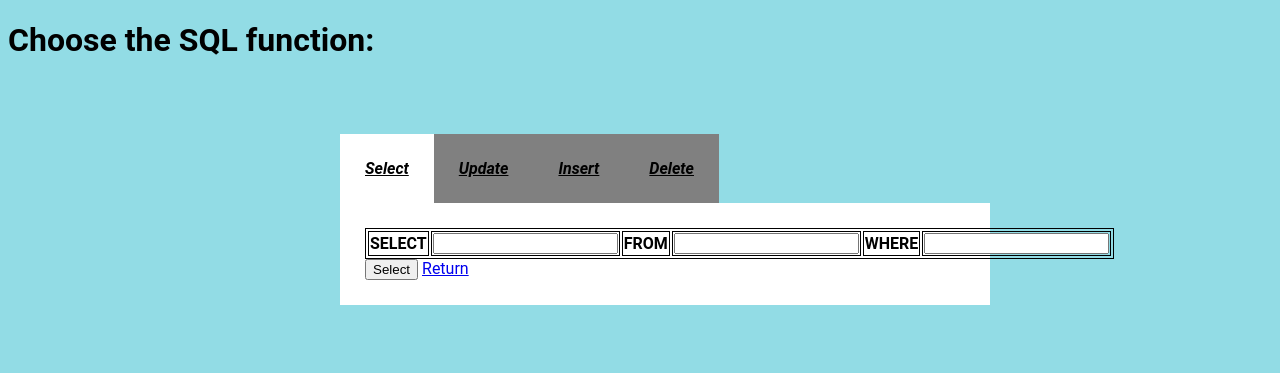
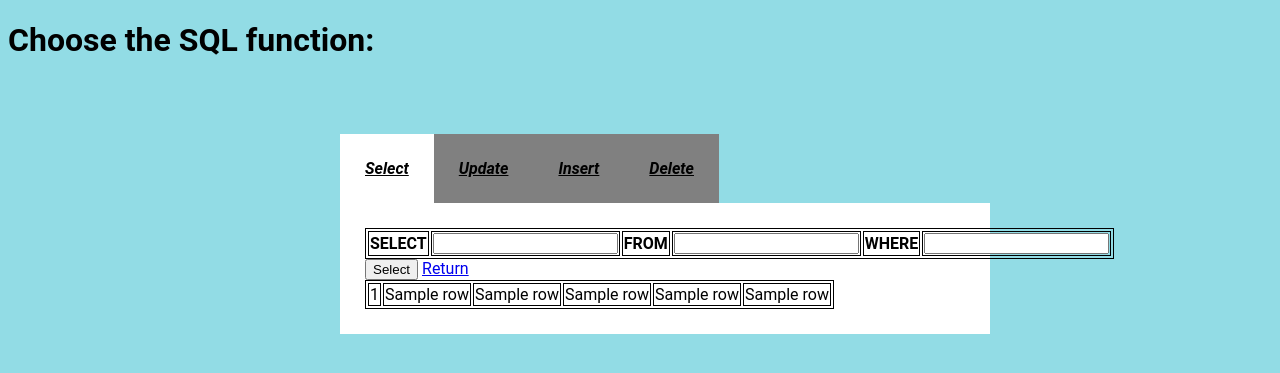
Before and after one commit to Sean02/Destiny_2_Exotic_Armor, a Flask app: template templates/query.html in a window 1280 px wide. Shown: the top 373 px of the page. Run offline with Flask 2, Linux system fonts and the light colour scheme; the template is opened without the code that fills it: most values are stand-ins (such as "Sample title", 1, 10 or a date in 2020).

Commit message:
Update query.html
Added connection to app.py for Select to display tables

```diff
--- a/templates/query.html
+++ b/templates/query.html
@@ -23,9 +23,23 @@
                         <th>WHERE <td colspan="5"><input type="text" name="s_query" id="s_query"></td></th>
                     </tr>
                 </table>
-                <input type = "submit" name="i_button" onclick = "pop()" value = "Select"/>
-                <script id="demo"> window.alert("HELLO") </script>
+                <input type = "submit" name="i_button" value = "Select"/>
+
                 <a href="{{url_for('home')}}">Return</a><br>
+                <table>
+                    {%for row in myOut%}
+                    <tr>
+                        <td>{{row[0]}}</td>
+                        <td>{{row[1]}}</td>
+                        <td>{{row[2]}}</td>
+                        <td>{{row[3]}}</td>
+                        <td>{{row[4]}}</td>
+                        <td>{{row[5]}}</td>
+                    </tr>
+                    {%endfor%}
+                </table>
+                <!--<textarea disabled = "disabled">Output goes here</textarea>
+                -->
             </div>
 
             <input type="radio" id="Update" name="SUIDTabs">
```
